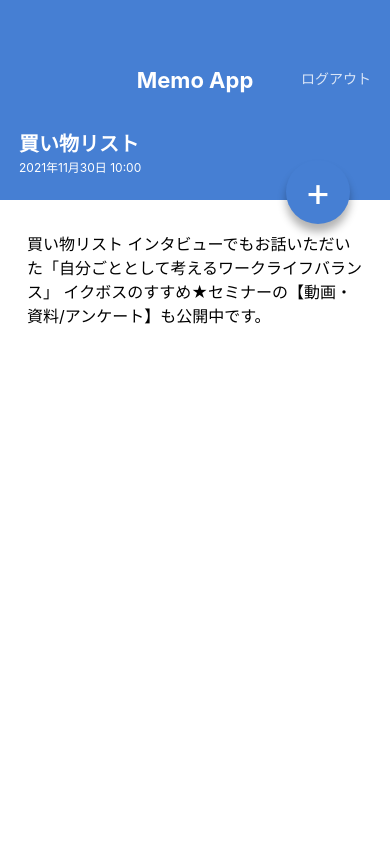
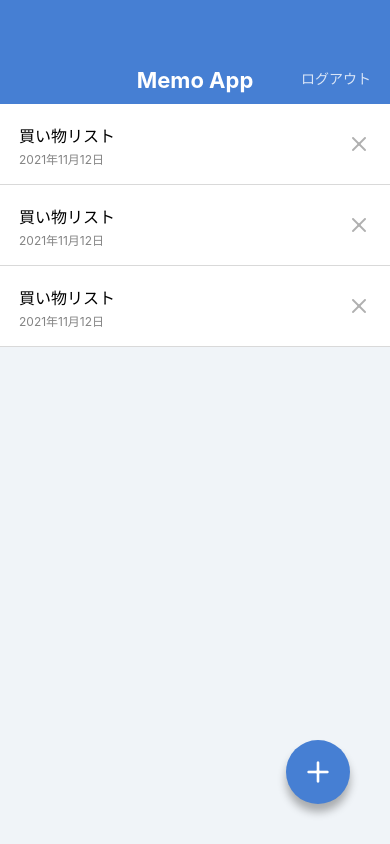
Before and after one commit to tono7/MemoApp, a React Native app: screen / in a window 390 px wide. Built offline with nearby package versions, Linux system fonts and the light colour scheme.

Commit message:
install expl/vector-icons

```diff
--- a/App.jsx
+++ b/App.jsx
@@ -1,10 +1,10 @@
 import React, { memo } from 'react';
-import MemoDetailScreen from './src/screens/MemoDetailScreen';
+// import MemoDetailScreen from './src/screens/MemoDetailScreen';
 
 import MemoListScreen from './src/screens/MemoListScreen';
 
 export default function App() {
   return (
-    <MemoDetailScreen />
+    <MemoListScreen />
   );
 }
--- a/package.json
+++ b/package.json
@@ -8,6 +8,7 @@
     "eject": "expo eject"
   },
   "dependencies": {
+    "@expo/vector-icons": "^12.0.5",
     "expo": "~43.0.0",
     "expo-status-bar": "~1.1.0",
     "prop-types": "^15.7.2",
--- a/src/components/CircleButton.jsx
+++ b/src/components/CircleButton.jsx
@@ -1,19 +1,23 @@
 import React from "react";
-import { View, Text, StyleSheet } from 'react-native'
+import { View, StyleSheet } from 'react-native'
 import { string, shape } from "prop-types";
+import { Feather } from '@expo/vector-icons';
+
+
+
 
 export default function CircleButton(props) {
-    const { children, style } = props;
+    const { style, name } = props;
     return(
       <View style={[styles.circleButton, style]}>
-        <Text style={styles.circleButtonLabel}>{children}</Text>
+          <Feather name={name} size={32} color="white" />
       </View>
     );
 }
 
 CircleButton.prototype = {
-  children: string.isRequired,
   style: shape(),
+  name: string.isRequired,
 };
 
 CircleButton.defaultProps = {
--- a/src/components/MemoList.jsx
+++ b/src/components/MemoList.jsx
@@ -1,5 +1,6 @@
 import React from 'react';
 import { View, Text, StyleSheet } from 'react-native'
+import { Feather } from '@expo/vector-icons';
 
 export default function MemoList() {
 
@@ -11,7 +12,7 @@ export default function MemoList() {
                 <Text style={styles.memoListItemDate}>2021年11月12日</Text>
             </View>
             <View>
-                <Text style={styles.memoListItemDelete}>x</Text>
+                <Feather name="x" size={24} color="#b0b0b0" />
             </View>
             </View>
 
@@ -21,7 +22,7 @@ export default function MemoList() {
                 <Text style={styles.memoListItemDate}>2021年11月12日</Text>
             </View>
             <View>
-                <Text style={styles.memoListItemDelete}>x</Text>
+                <Feather name="x" size={24} color="#b0b0b0" />
             </View>
             </View>
 
@@ -31,7 +32,7 @@ export default function MemoList() {
                 <Text style={styles.memoListItemDate}>2021年11月12日</Text>
             </View>
             <View>
-                <Text style={styles.memoListItemDelete}>x</Text>
+                <Feather name="x" size={24} color="#b0b0b0" />
             </View>
             </View>
         </View>
--- a/src/screens/MemoDetailScreen.jsx
+++ b/src/screens/MemoDetailScreen.jsx
@@ -20,7 +20,7 @@ export default function MemoDetailScreen() {
                 イクボスのすすめ★セミナーの【動画・資料/アンケート】も公開中です。
                 </Text>
             </ScrollView>
-            <CircleButton style={{ top: 160, bottom: 'auto' }}>+</CircleButton>
+            <CircleButton style={{ top: 160, bottom: 'auto' }} name="edit-2" />
         </View>
     );
 }
--- a/src/screens/MemoListScreen.jsx
+++ b/src/screens/MemoListScreen.jsx
@@ -10,7 +10,7 @@ export default function MemoListScreen() {
         <View style={styles.container}>
             <AppBar />
             <MemoList />
-            <CircleButton>+</CircleButton>
+            <CircleButton name="plus" />
       </View>
     );
 }
```
Also changed, not shown: 1 other file (tests, documents, lock files or other folders).
